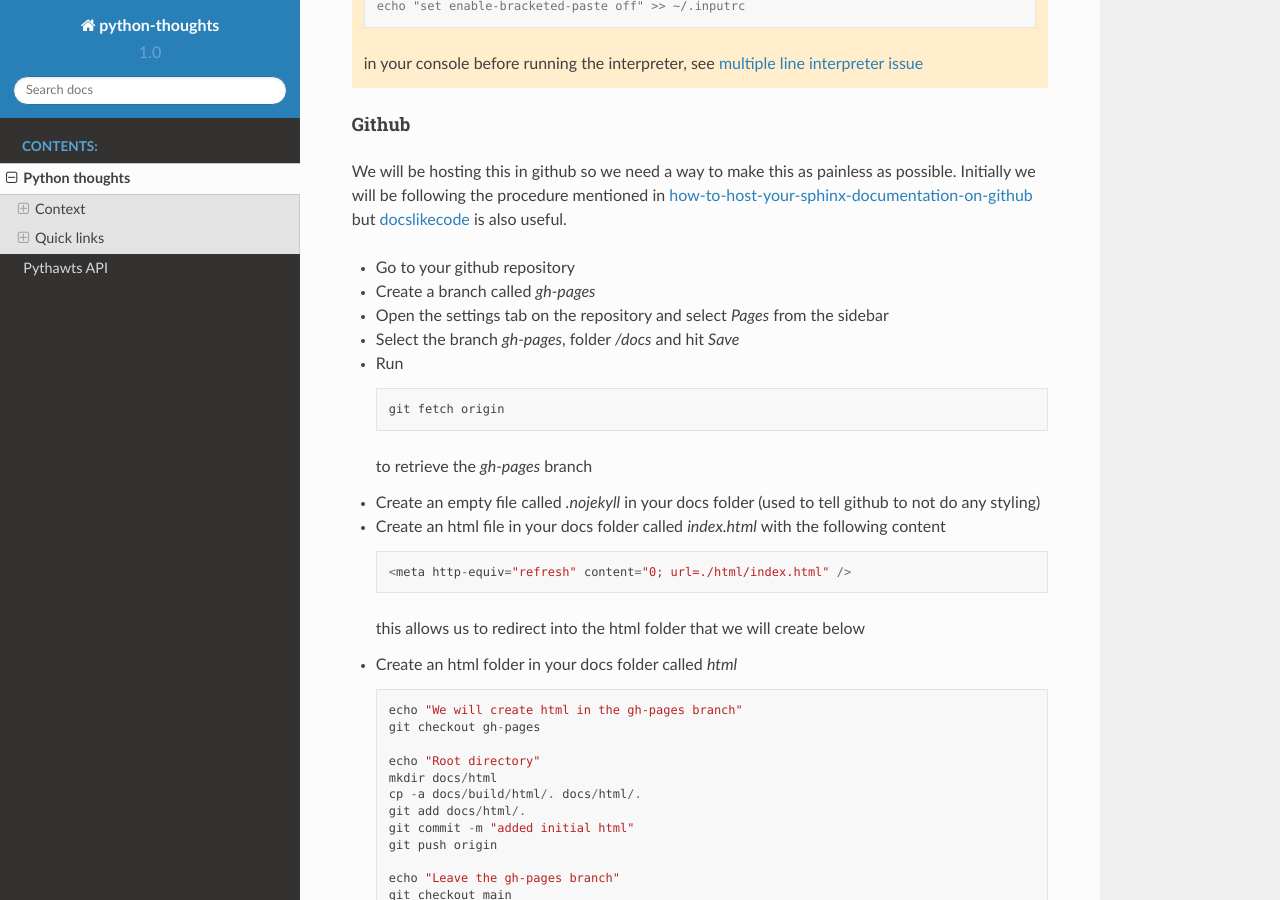
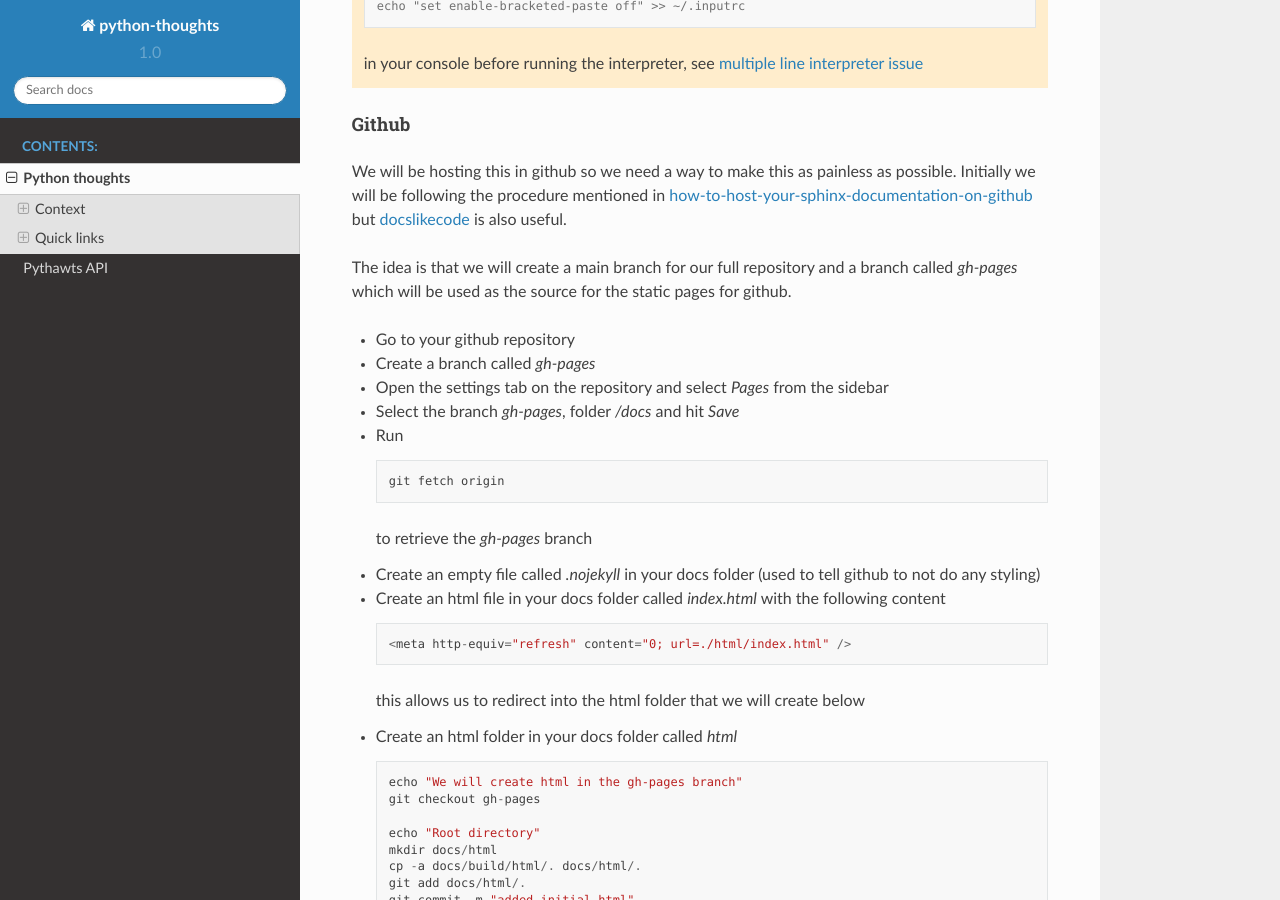
Before and after one commit to mcaple/pythawts, a Sphinx documentation site: the page built from docs/source/context.rst, in a window 1280 px wide and 900 px high, scrolled down 4311 px. Built offline with Sphinx 7.4.7 and the Read the Docs theme 2.0.0, drawn with Linux system fonts in a browser that asks for light colours.

```diff
--- a/docs/source/context.rst
+++ b/docs/source/context.rst
@@ -241,6 +241,9 @@
 <https://www.docslikecode.com/articles/github-pages-python-sphinx/>`_
 is also useful.
 
+The idea is that we will create a main branch for our full repository and a branch
+called *gh-pages* which will be used as the source for the static pages for github.
+
 -  Go to your github repository
 -  Create a branch called *gh-pages*
 -  Open the settings tab on the repository and select *Pages* from the sidebar
```
Also changed, not shown: 1 other file.
